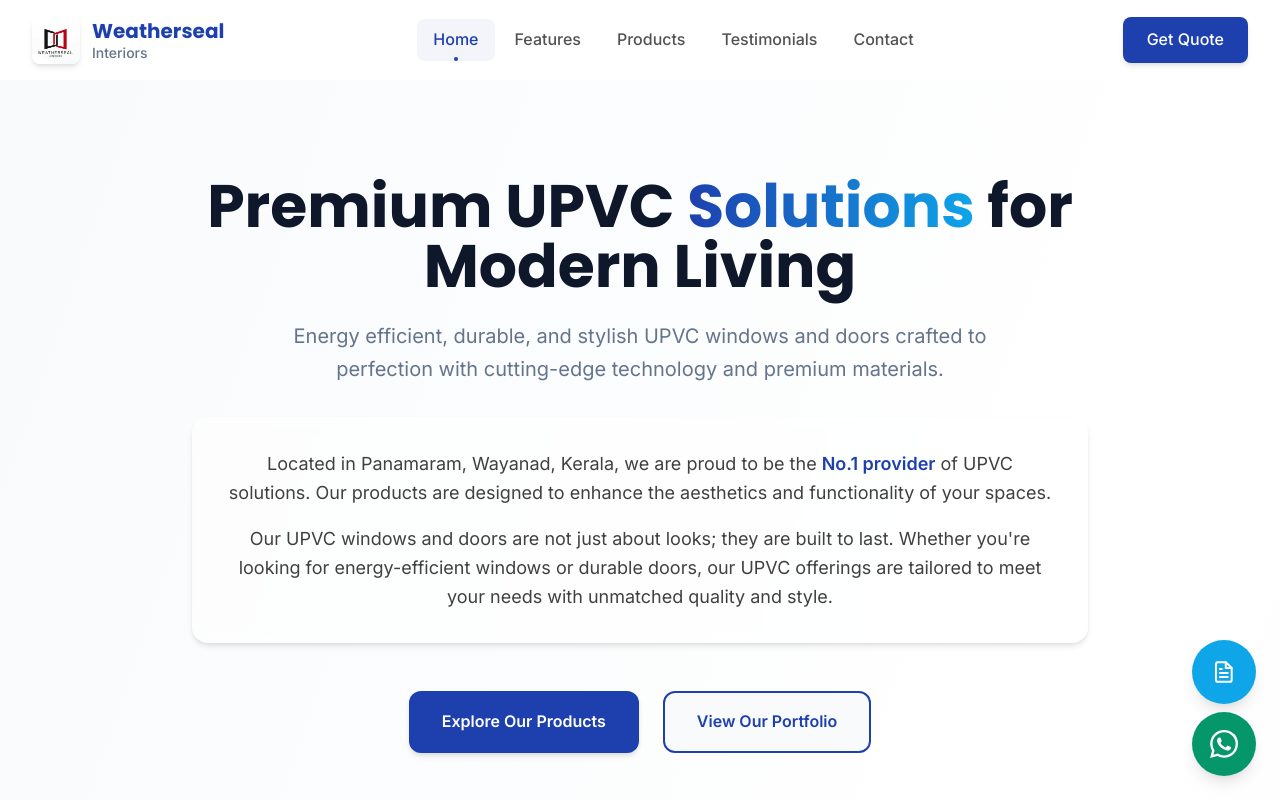
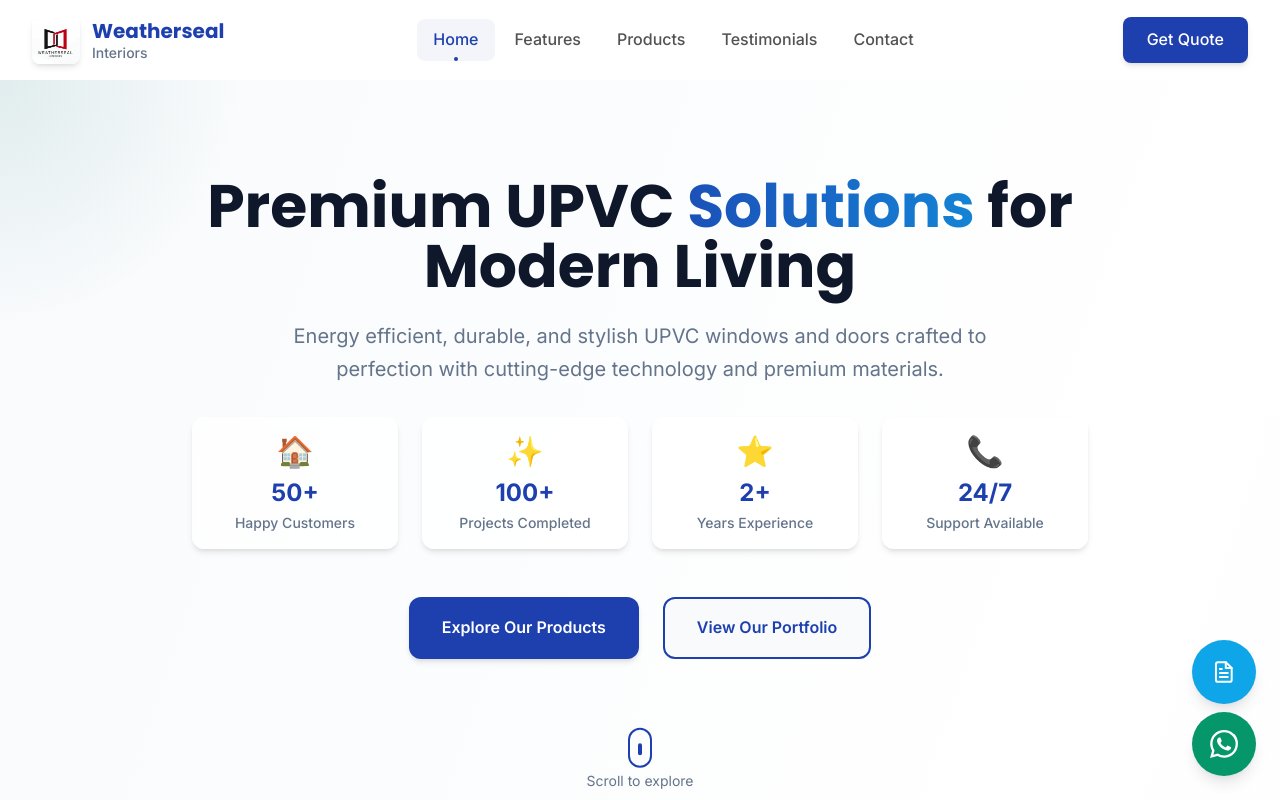
Before and after one commit to vishnupv1/weatherseal, a React (Vite) app: page / in a window 1280 px wide. Shown: the top 800 px of the page. Built offline with nearby package versions, Linux system fonts and the light colour scheme; the HTML template or start-up script is replaced by a standard one.

Commit message:
changes in landing

```diff
--- a/src/components/Footer.tsx
+++ b/src/components/Footer.tsx
@@ -5,9 +5,14 @@ const Footer = () => {
         <div className="grid grid-cols-1 md:grid-cols-4 gap-8 mb-8">
           {/* Company Info */}
           <div className="col-span-1 md:col-span-2">
-            <h3 className="text-xl font-display font-semibold text-white mb-4">
-              Weatherseal Interiors
-            </h3>
+            <div className="flex flex-col gap-1">
+              <h3 className="text-xl font-display font-semibold text-white ">
+                Weatherseal Interiors
+              </h3>
+              <p className="text-neutral-300 mb-4 leading-relaxed">
+                Panamaram, Wayanad, Kerala
+              </p>
+            </div>
             <p className="text-neutral-300 mb-4 leading-relaxed">
               Leading provider of premium UPVC windows and doors in Panamaram,
               Wayanad, Kerala. We deliver excellence in every project with
--- a/src/components/Landing.tsx
+++ b/src/components/Landing.tsx
@@ -1,16 +1,78 @@
 import { motion } from "framer-motion";
+import { useState, useEffect } from "react";
 // import Features from "./Features";
 import WorkCarousel from "./WorkCarousel";
 import EmployeeEngagement from "./Advantages";
 
 const LandingSection = () => {
+  const [mousePosition, setMousePosition] = useState({ x: 0, y: 0 });
+
+  useEffect(() => {
+    const handleMouseMove = (e: MouseEvent) => {
+      setMousePosition({ x: e.clientX, y: e.clientY });
+    };
+
+    window.addEventListener("mousemove", handleMouseMove);
+    return () => window.removeEventListener("mousemove", handleMouseMove);
+  }, []);
+
   const openCatalogDialog = () => {
     // Trigger the catalog download dialog by dispatching a custom event
-    window.dispatchEvent(new CustomEvent('openCatalogDialog'));
+    window.dispatchEvent(new CustomEvent("openCatalogDialog"));
   };
 
+  const stats = [
+    { number: "50+", label: "Happy Customers", icon: "🏠" },
+    { number: "100+", label: "Projects Completed", icon: "✨" },
+    { number: "2+", label: "Years Experience", icon: "⭐" },
+    { number: "24/7", label: "Support Available", icon: "📞" },
+  ];
+
+  const floatingElements = [
+    { icon: "🪟", delay: 0, x: 20, y: -20 },
+    { icon: "🚪", delay: 0.5, x: -30, y: 10 },
+    { icon: "🏡", delay: 1, x: 25, y: 15 },
+    { icon: "💎", delay: 1.5, x: -20, y: -10 },
+  ];
+
   return (
-    <div className="bg-gradient-to-br from-light via-white to-neutral-50">
+    <div className="bg-gradient-to-br from-light via-white to-neutral-50 relative overflow-hidden">
+      {/* Floating Background Elements */}
+      {floatingElements.map((element, index) => (
+        <motion.div
+          key={index}
+          initial={{ opacity: 0, scale: 0 }}
+          animate={{
+            opacity: [0, 0.3, 0],
+            scale: [0, 1, 0],
+            x: element.x,
+            y: element.y,
+          }}
+          transition={{
+            duration: 4,
+            delay: element.delay,
+            repeat: Infinity,
+            repeatDelay: 2,
+          }}
+          className="absolute text-4xl pointer-events-none"
+          style={{
+            left: `${20 + index * 20}%`,
+            top: `${30 + index * 15}%`,
+          }}
+        >
+          {element.icon}
+        </motion.div>
+      ))}
+
+      {/* Mouse-following gradient */}
+      <motion.div
+        className="absolute inset-0 pointer-events-none"
+        animate={{
+          background: `radial-gradient(600px circle at ${mousePosition.x}px ${mousePosition.y}px, rgba(15, 118, 110, 0.1), transparent 40%)`,
+        }}
+        transition={{ type: "spring", stiffness: 150, damping: 15 }}
+      />
+
       <section className="relative py-24 px-4 text-center text-dark overflow-hidden">
         <div className="absolute inset-0 bg-gradient-to-br from-primary/5 via-accent/5 to-transparent -z-10" />
 
@@ -20,50 +82,129 @@ const LandingSection = () => {
           transition={{ duration: 0.6 }}
           className="max-w-4xl mx-auto"
         >
-          <h1 className="text-4xl sm:text-5xl lg:text-6xl font-display font-bold text-dark mb-6 leading-tight">
+          <motion.h1
+            className="text-4xl sm:text-5xl lg:text-6xl font-display font-bold text-dark mb-6 leading-tight"
+            initial={{ opacity: 0, y: 30 }}
+            animate={{ opacity: 1, y: 0 }}
+            transition={{ duration: 0.8, delay: 0.2 }}
+          >
             Premium UPVC{" "}
-            <span className="text-primary bg-gradient-to-r from-primary to-accent bg-clip-text text-transparent">
+            <motion.span
+              className="text-primary bg-gradient-to-r from-primary to-accent bg-clip-text text-transparent"
+              animate={{
+                backgroundPosition: ["0% 50%", "100% 50%", "0% 50%"],
+              }}
+              transition={{ duration: 3, repeat: Infinity }}
+              style={{ backgroundSize: "200% 200%" }}
+            >
               Solutions
-            </span>{" "}
+            </motion.span>{" "}
             for Modern Living
-          </h1>
+          </motion.h1>
 
-          <p className="text-xl text-secondary mb-8 max-w-3xl mx-auto leading-relaxed">
-            Energy efficient, durable, and stylish UPVC windows and doors crafted
-            to perfection with cutting-edge technology and premium materials.
-          </p>
+          <motion.p
+            className="text-xl text-secondary mb-8 max-w-3xl mx-auto leading-relaxed"
+            initial={{ opacity: 0, y: 20 }}
+            animate={{ opacity: 1, y: 0 }}
+            transition={{ duration: 0.8, delay: 0.4 }}
+          >
+            Energy efficient, durable, and stylish UPVC windows and doors
+            crafted to perfection with cutting-edge technology and premium
+            materials.
+          </motion.p>
 
-          <div className="bg-white/60 backdrop-blur-sm rounded-2xl p-8 mb-12 shadow-enterprise">
-            <p className="text-lg text-neutral-700 mb-4 leading-relaxed">
-              Located in Panamaram, Wayanad, Kerala, we are proud to be the{" "}
-              <span className="font-semibold text-primary">No.1 provider</span> of UPVC solutions.
-              Our products are designed to enhance the aesthetics and functionality of your spaces.
-            </p>
-            <p className="text-lg text-neutral-700 leading-relaxed">
-              Our UPVC windows and doors are not just about looks; they are built to last.
-              Whether you're looking for energy-efficient windows or durable doors,
-              our UPVC offerings are tailored to meet your needs with unmatched
-              quality and style.
-            </p>
-          </div>
+          {/* Interactive Stats Section */}
+          <motion.div
+            className="grid grid-cols-2 md:grid-cols-4 gap-6 mb-12"
+            initial={{ opacity: 0, y: 30 }}
+            animate={{ opacity: 1, y: 0 }}
+            transition={{ duration: 0.8, delay: 0.6 }}
+          >
+            {stats.map((stat, index) => (
+              <motion.div
+                key={index}
+                className="bg-white/80 backdrop-blur-sm rounded-xl p-4 shadow-enterprise hover:shadow-enterprise-lg transition-all duration-300"
+                whileHover={{
+                  scale: 1.05,
+                  rotateY: 5,
+                  boxShadow: "0 20px 40px rgba(15, 118, 110, 0.2)",
+                }}
+                initial={{ opacity: 0, scale: 0.8 }}
+                animate={{ opacity: 1, scale: 1 }}
+                transition={{ duration: 0.5, delay: 0.8 + index * 0.1 }}
+              >
+                <div className="text-3xl mb-2">{stat.icon}</div>
+                <div className="text-2xl font-bold text-primary mb-1">
+                  {stat.number}
+                </div>
+                <div className="text-sm text-secondary font-medium">
+                  {stat.label}
+                </div>
+              </motion.div>
+            ))}
+          </motion.div>
 
-          <div className="flex justify-center gap-6 flex-wrap">
+          <motion.div
+            className="flex justify-center gap-6 flex-wrap"
+            initial={{ opacity: 0, y: 30 }}
+            animate={{ opacity: 1, y: 0 }}
+            transition={{ duration: 0.8, delay: 1 }}
+          >
             <motion.button
-              whileHover={{ scale: 1.05 }}
+              whileHover={{
+                scale: 1.05,
+                boxShadow: "0 15px 30px rgba(15, 118, 110, 0.3)",
+              }}
               whileTap={{ scale: 0.95 }}
-              className="px-8 py-4 bg-primary text-white font-semibold rounded-xl shadow-enterprise hover:shadow-enterprise-lg hover:bg-primary/90 transition-all duration-300 transform hover:-translate-y-1"
+              className="px-8 py-4 bg-primary text-white font-semibold rounded-xl shadow-enterprise hover:shadow-enterprise-lg hover:bg-primary/90 transition-all duration-300 transform hover:-translate-y-1 relative overflow-hidden group"
             >
-              Explore Our Products
+              <span className="relative z-10">Explore Our Products</span>
+              <motion.div
+                className="absolute inset-0 bg-gradient-to-r from-accent to-primary opacity-0 group-hover:opacity-100"
+                initial={{ x: "-100%" }}
+                whileHover={{ x: "0%" }}
+                transition={{ duration: 0.3 }}
+              />
             </motion.button>
             <motion.button
-              whileHover={{ scale: 1.05 }}
+              whileHover={{
+                scale: 1.05,
+                boxShadow: "0 15px 30px rgba(15, 118, 110, 0.2)",
+              }}
               whileTap={{ scale: 0.95 }}
               onClick={openCatalogDialog}
-              className="px-8 py-4 border-2 border-primary text-primary font-semibold rounded-xl hover:bg-primary hover:text-white transition-all duration-300 transform hover:-translate-y-1"
+              className="px-8 py-4 border-2 border-primary text-primary font-semibold rounded-xl hover:bg-primary hover:text-white transition-all duration-300 transform hover:-translate-y-1 relative overflow-hidden group"
             >
-              View Our Portfolio
+              <span className="relative z-10">View Our Portfolio</span>
+              <motion.div
+                className="absolute inset-0 bg-primary opacity-0 group-hover:opacity-100"
+                initial={{ x: "-100%" }}
+                whileHover={{ x: "0%" }}
+                transition={{ duration: 0.3 }}
+              />
             </motion.button>
-          </div>
+          </motion.div>
+
+          {/* Scroll Indicator */}
+          <motion.div
+            className="mt-16 flex flex-col items-center"
+            initial={{ opacity: 0 }}
+            animate={{ opacity: 1 }}
+            transition={{ delay: 1.5, duration: 1 }}
+          >
+            <motion.div
+              className="w-6 h-10 border-2 border-primary rounded-full flex justify-center"
+              animate={{ y: [0, 10, 0] }}
+              transition={{ duration: 2, repeat: Infinity }}
+            >
+              <motion.div
+                className="w-1 h-3 bg-primary rounded-full mt-2"
+                animate={{ y: [0, 12, 0] }}
+                transition={{ duration: 2, repeat: Infinity }}
+              />
+            </motion.div>
+            <p className="text-sm text-secondary mt-2">Scroll to explore</p>
+          </motion.div>
         </motion.div>
       </section>
       <WorkCarousel />
```
